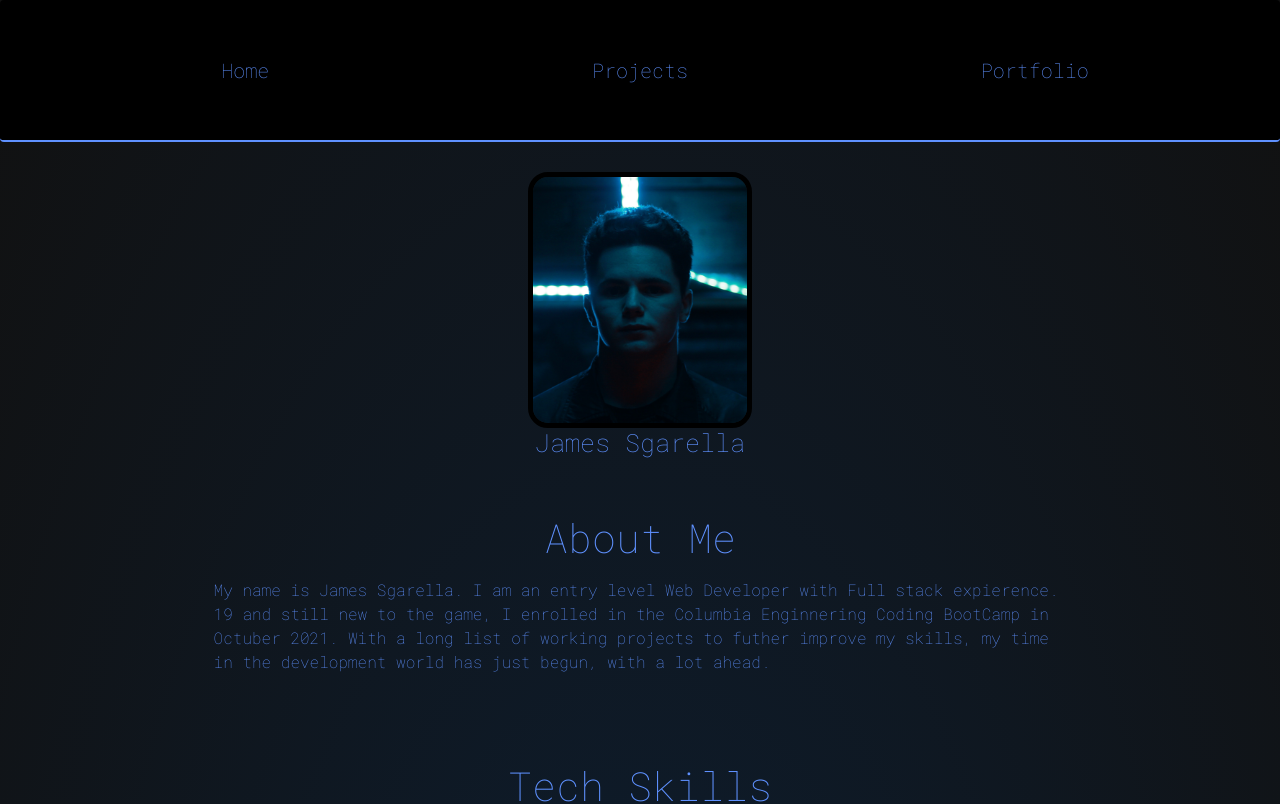
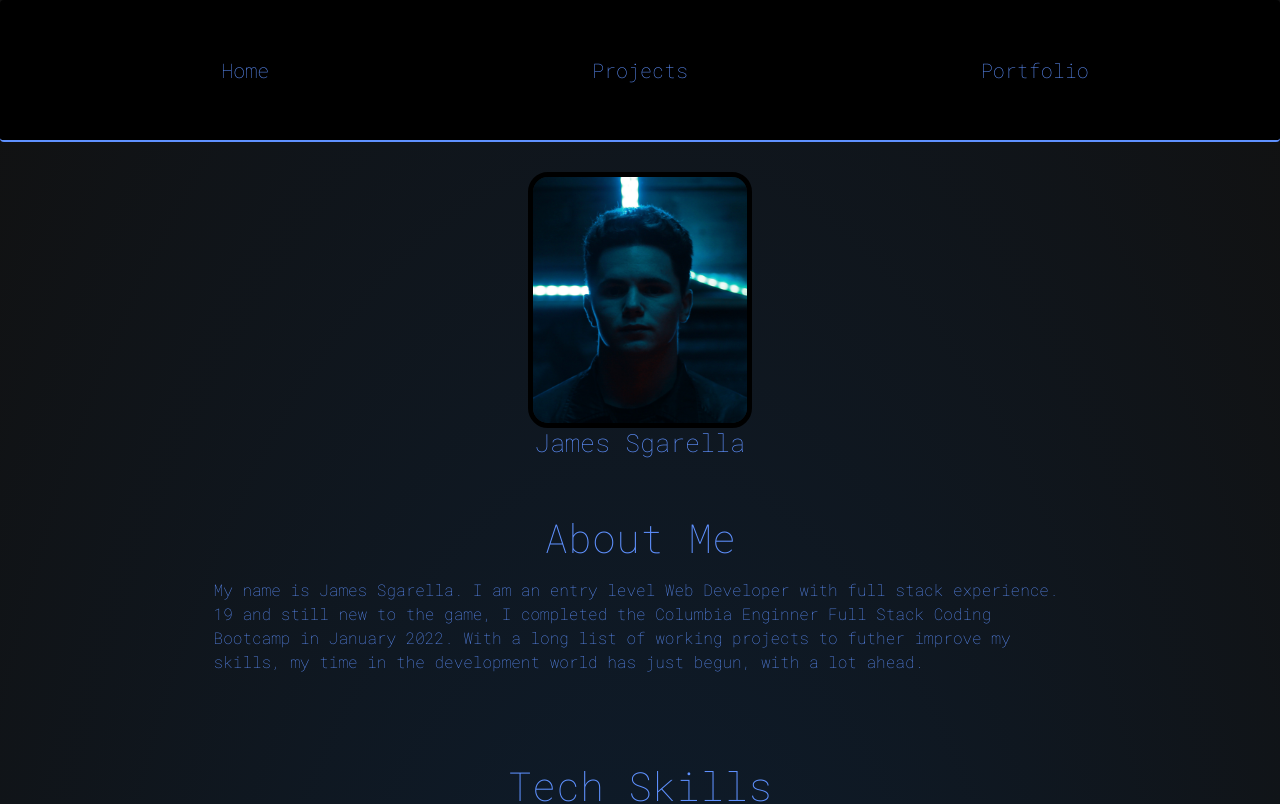
Before and after one commit to Jimbo8702/New-portfolio, a React (Create React App) app: page /Portfolio in a window 1280 px wide. Shown: the top 804 px of the page. Built offline with nearby package versions, Linux system fonts and the light colour scheme.

Commit message:
spelling mistakes lol

```diff
--- a/src/components/pages/Portfolio.js
+++ b/src/components/pages/Portfolio.js
@@ -19,10 +19,10 @@ export default function Portfolio() {
             <p className="p-2">
               {" "}
               My name is James Sgarella. I am an entry level Web Developer with
-              Full stack expierence. 19 and still new to the game, I enrolled in
-              the Columbia Enginnering Coding BootCamp in Octuber 2021. With a
-              long list of working projects to futher improve my skills, my time
-              in the development world has just begun, with a lot ahead.{" "}
+              full stack experience. 19 and still new to the game, I completed
+              the Columbia Enginner Full Stack Coding Bootcamp in January 2022.
+              With a long list of working projects to futher improve my skills,
+              my time in the development world has just begun, with a lot ahead.{" "}
             </p>
           </div>
         </div>
```
